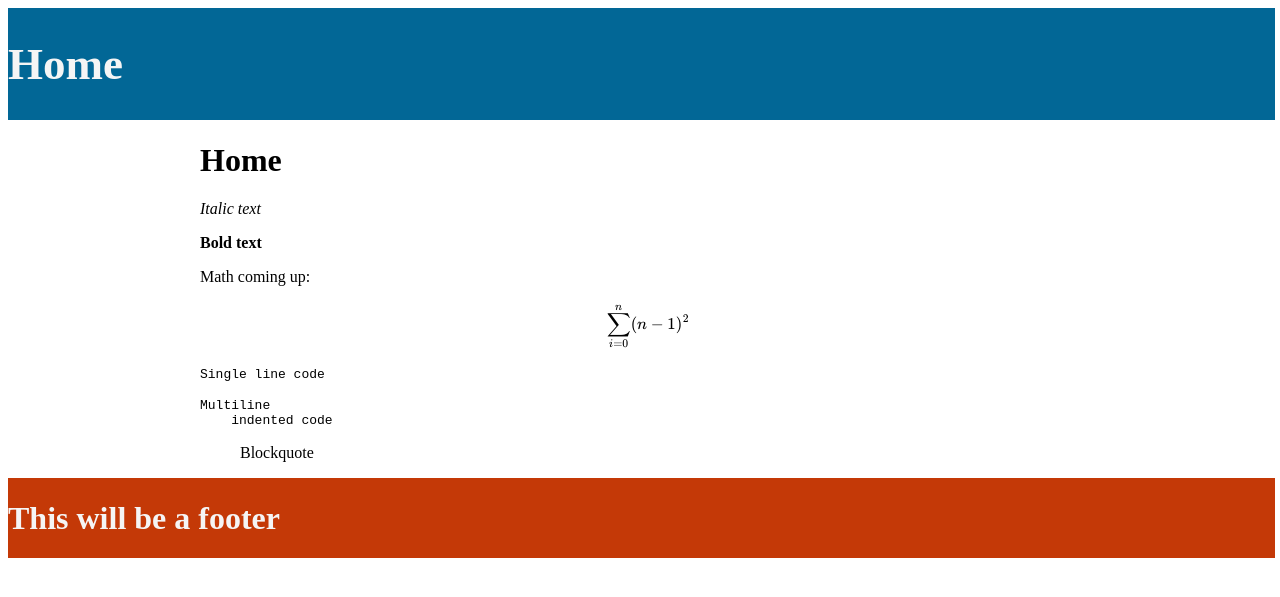
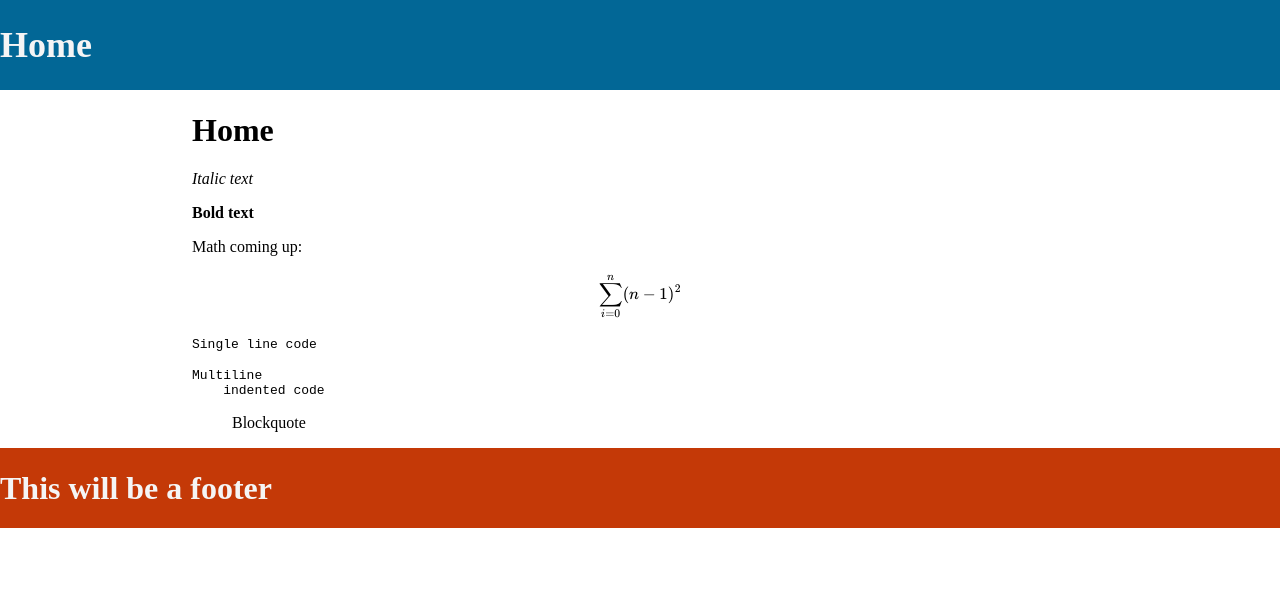
Before and after one commit to gauravchandan/gauravchandan.github.io, a Jekyll site: the page built from index.md, in a window 1280 px wide. Shown: the top 597 px of the page. Built offline with Jekyll 4.4.1, drawn with Linux system fonts in a browser that asks for light colours; formulas are drawn with MathJax 3.

Commit message:
Fixed shitty margin on the top and sides

```diff
--- a/assets/css/Gridstyle.css
+++ b/assets/css/Gridstyle.css
@@ -1,7 +1,5 @@
 ---
 ---
-
-
 
 /* Grid item for header which contains site title, dropdown menu, page title and page subtitle*/
 .grid-header{
@@ -28,13 +26,14 @@
 
 .grid-container{
     display: grid;
-    grid-template-columns: [left-space] 15vw [content-space] 70vw [right-space]14vw;
+    grid-template-columns: [left-space] 15vw [content-space] 70vw [right-space] 15vw;
     grid-template-areas:
         "header header header"
         ". content ."
         "footer footer footer";
+    margin: 0;
 }
 
 .grid-header h1{
-    font-size: 5vh;
+    font-size: 4vh;
 }
```
Also changed, not shown: 1 other file.
